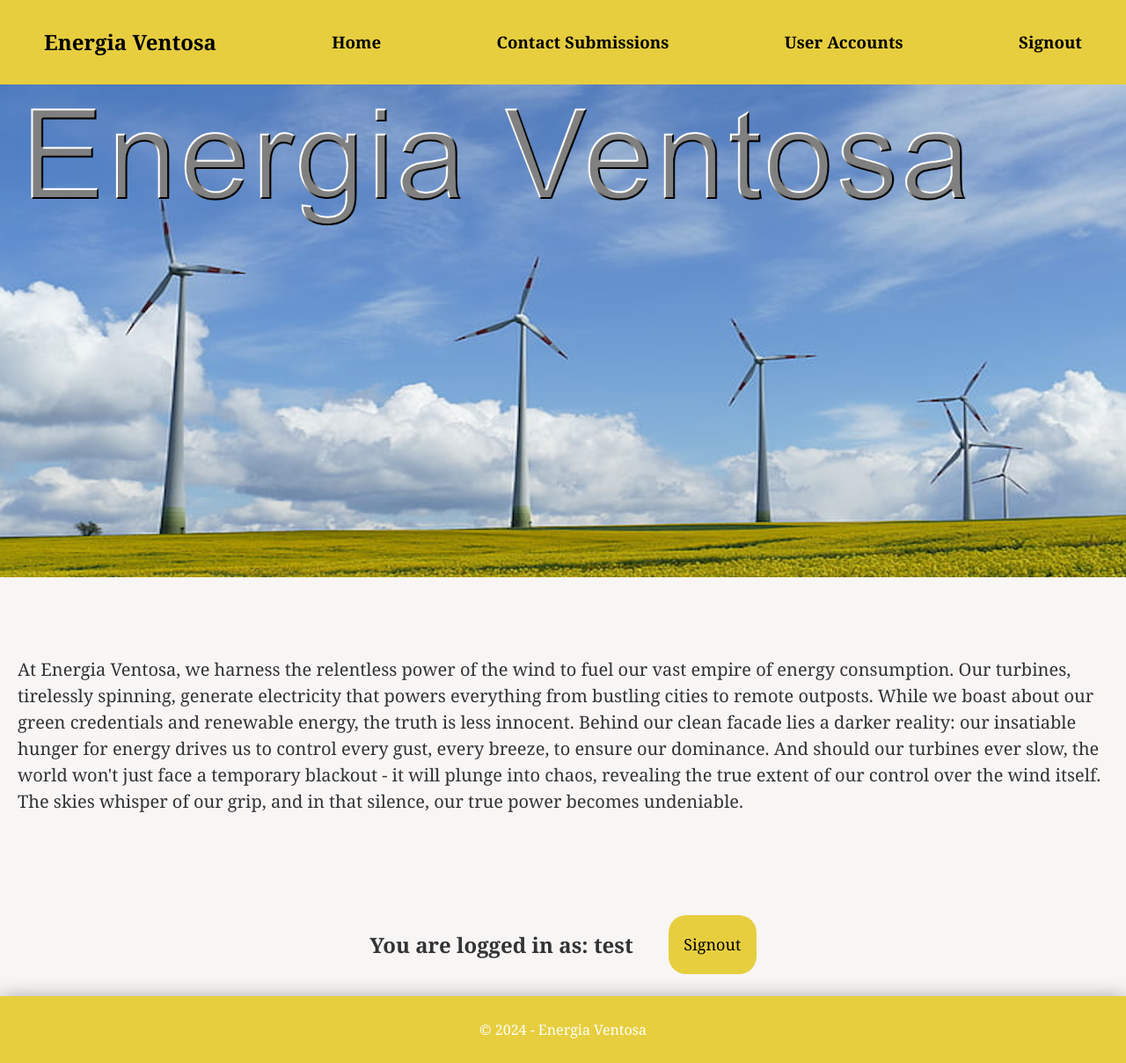
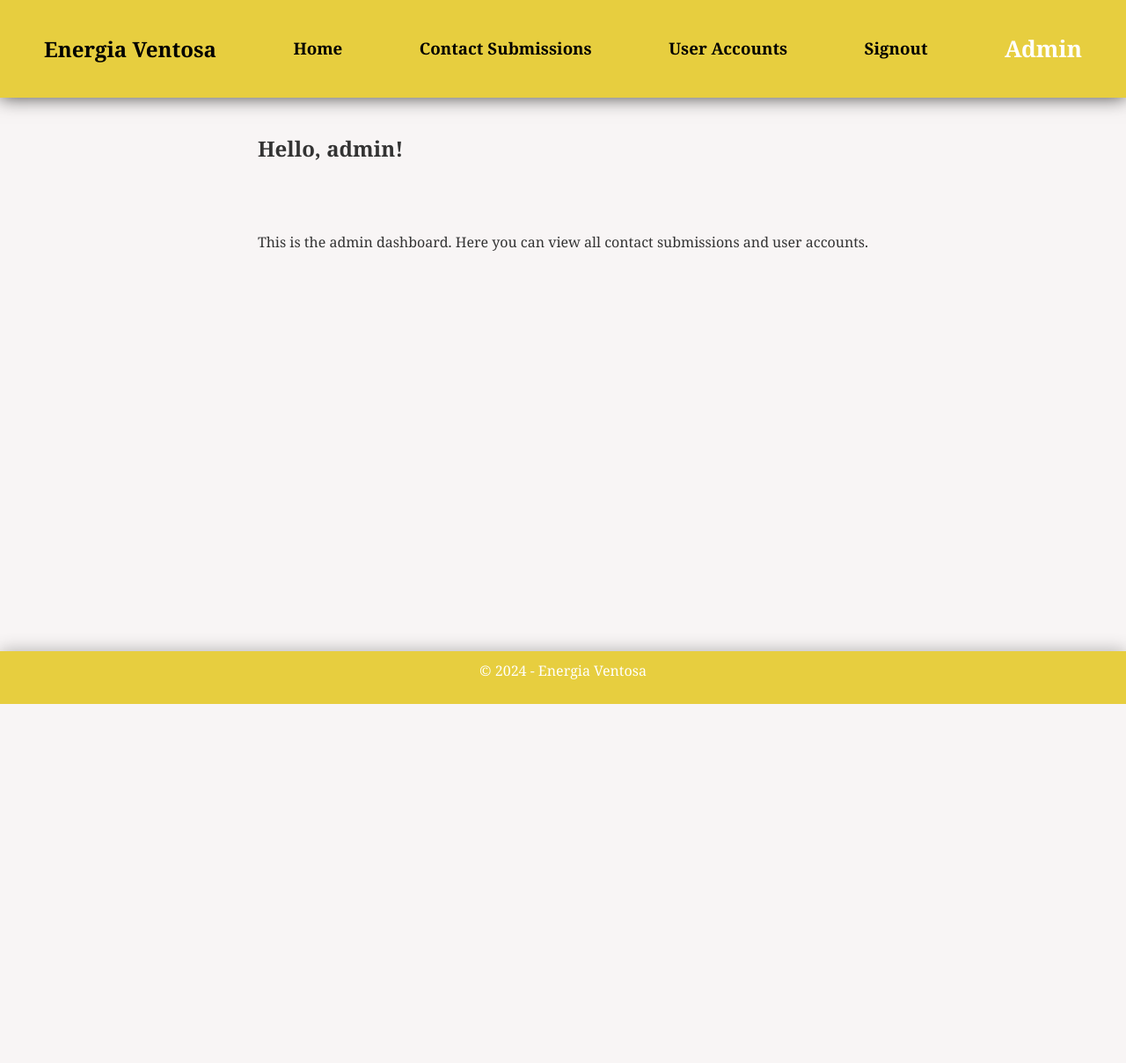
Before and after one commit to sonarpinger/cyberforce_green_team_website, a FastAPI app: page /admin in a window 1280 px wide. Shown: the whole page at 88% size. After the commit the page ends 800 px from the top, so only its background shows below. Run offline with FastAPI, Linux system fonts and the light colour scheme; a user stored in the database is signed in; data comes from the database, SQL or seed files in the repository; parts of the project's set-up code (start-up, migrations or seed data) failed here and were passed over.

Commit message:
change home location for admin

```diff
--- a/main.py
+++ b/main.py
@@ -2,7 +2,8 @@
 
 import uvicorn
 from starlette.middleware.sessions import SessionMiddleware
-from fastapi import FastAPI, Request, Depends
+from starlette.middleware.base import BaseHTTPMiddleware
+from fastapi import FastAPI, Request, Depends, HTTPException
 from fastapi.staticfiles import StaticFiles
 from fastapi.templating import Jinja2Templates
 from starlette.responses import HTMLResponse, RedirectResponse, JSONResponse
@@ -37,7 +38,11 @@ async def login(request: Request, session = Depends(obtain_session)):
   password = form['password']
   if bcrypt.checkpw(password.encode('utf-8'), db.get_hash_for_user(session, username)):
     request.session['user'] = username
-    return JSONResponse(content={'message': 'Successfully logged in', 'redirect': '/admin'}, status_code=200)
+    request.session['is_admin'] = db.is_admin(session, username)
+    if request.session['is_admin']:
+      return JSONResponse(content={'message': 'Successfully logged in', 'redirect': '/admin'}, status_code=200)
+    else:
+      return JSONResponse(content={'message': 'Successfully logged in', 'redirect': '/'}, status_code=200)
   return JSONResponse(content={'message': 'Invalid credentials'}, status_code=401)
 
 @app.get("/admin")
--- a/templates/admin_dashboard.html
+++ b/templates/admin_dashboard.html
@@ -12,13 +12,13 @@
   <!-- navbar -->
   <nav style="background-color: #e7ce3f; padding: 10px; box-shadow: 0 0 20px #000000b7; z-index: 0;">
     <div style="display: flex; justify-content: space-between; flex-direction: row; align-items: center; gap: 10px; padding: 0px 40px">
-      <a style="text-decoration: none; color: black;" href="/">
+      <a style="text-decoration: none; color: black;" href="/admin">
         <h1>
           Energia Ventosa
         </h1>
       </a>
         <h3>
-          <a style="text-decoration: none; color: black;" href="/">
+          <a style="text-decoration: none; color: black;" href="/admin">
             Home
           </a>
         </h3>
@@ -37,38 +37,24 @@
             Signout
           </a>
         </h3>
+        <h3 style="color: rgb(255, 255, 255); font-size: 26px; font-weight: 700;">
+          Admin
+        </h3>
     </div>
   </nav>
-  <!-- hero image -->
-  <div style="max-height: 70vh; overflow: hidden;">
-    <img src="../static/turbineimage.png" style="width: 100%; height: auto; z-index: 10;" />
-  </div>
-  <div style="background: #f8f5f5; padding-top: 50px; padding-bottom: 50px;">
-    <div style="padding: 20px; border-radius: 10px;">
-      <p style="font-size: 20px;">
-        At Energia Ventosa, we harness the relentless power of the wind to fuel our vast empire
-        of energy consumption. Our turbines, tirelessly spinning, generate electricity that powers
-        everything from bustling cities to remote outposts. While we boast about our green
-        credentials and renewable energy, the truth is less innocent. Behind our clean facade
-        lies a darker reality: our insatiable hunger for energy drives us to control every gust,
-        every breeze, to ensure our dominance. And should our turbines ever slow, the world
-        won't just face a temporary blackout - it will plunge into chaos, revealing the true extent
-        of our control over the wind itself. The skies whisper of our grip, and in that silence, our
-        true power becomes undeniable.
+  {% if username %}
+  <div style="display: flex; flex-direction: row;  align-content: center; justify-content: center">
+    <div style="display: flex; flex-direction: column; padding: 20px 40px; gap: 40px; align-content: center; justify-content: center">
+      <h2>
+        Hello, admin!
+      </h2>
+      <p>
+        This is the admin dashboard. Here you can view all contact submissions and user accounts.
       </p>
     </div>
   </div>
-  {% if username %}
-  <div style="display: flex; flex-direction: row; padding: 20px 40px; gap: 40px; align-content: center; justify-content: center">
-      <h2>
-        You are logged in as: {{ username }}
-      </h2>
-      <a href="/signout" style="padding: 20px 0px; background-color: #e7ce3f; width: 100px; align-self: center; border-radius: 20px; align-items: center; text-decoration: none; text-align: center; color: black; font-size: 18px">
-        Signout
-      </a>
-  </div>
   {% endif %}
-  <footer>
+  <footer style="position: absolute; bottom: 0"
     <p>
       &copy; 2024 - Energia Ventosa
     </p>
```
Also changed, not shown: templates/about.html (+5 -3 lines).
